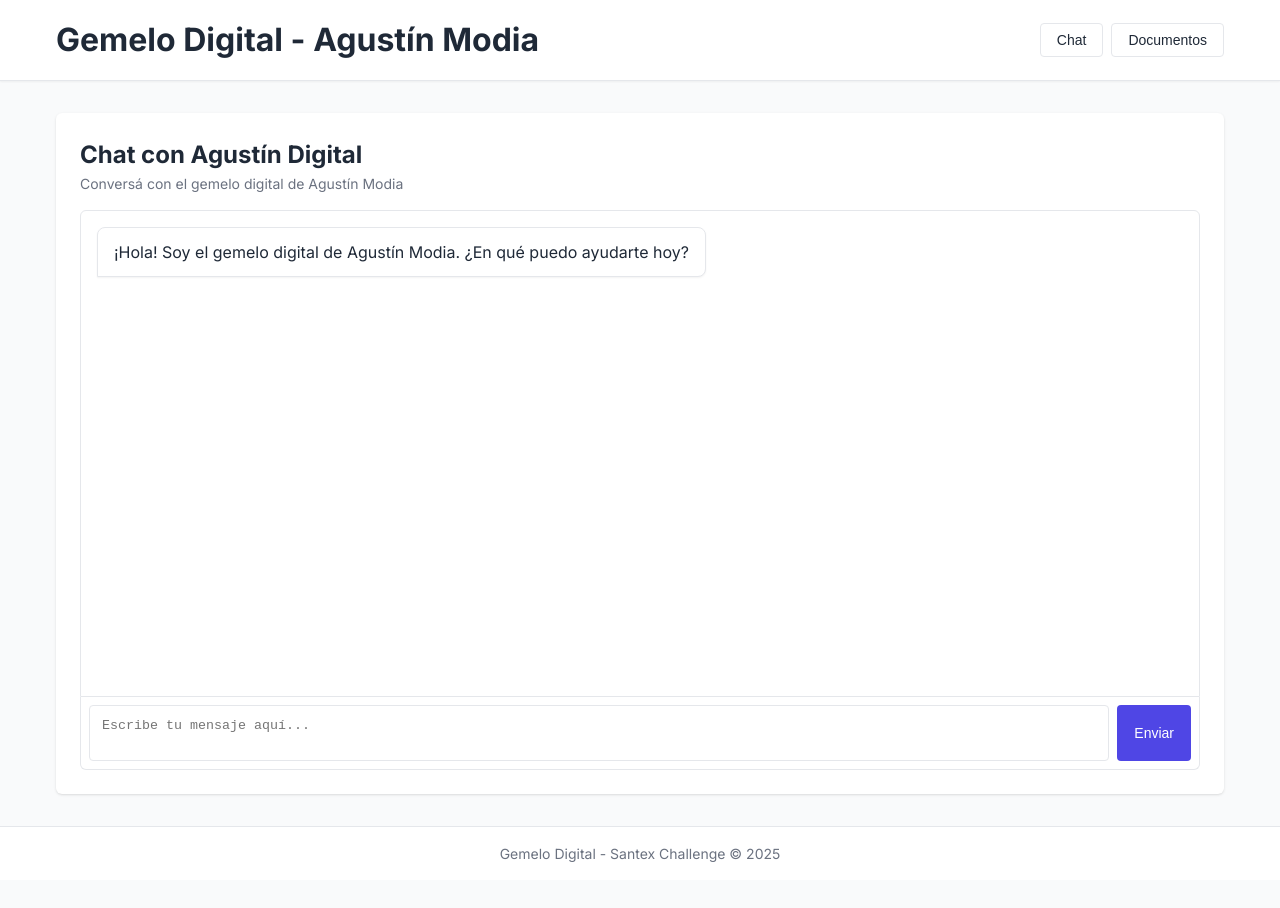
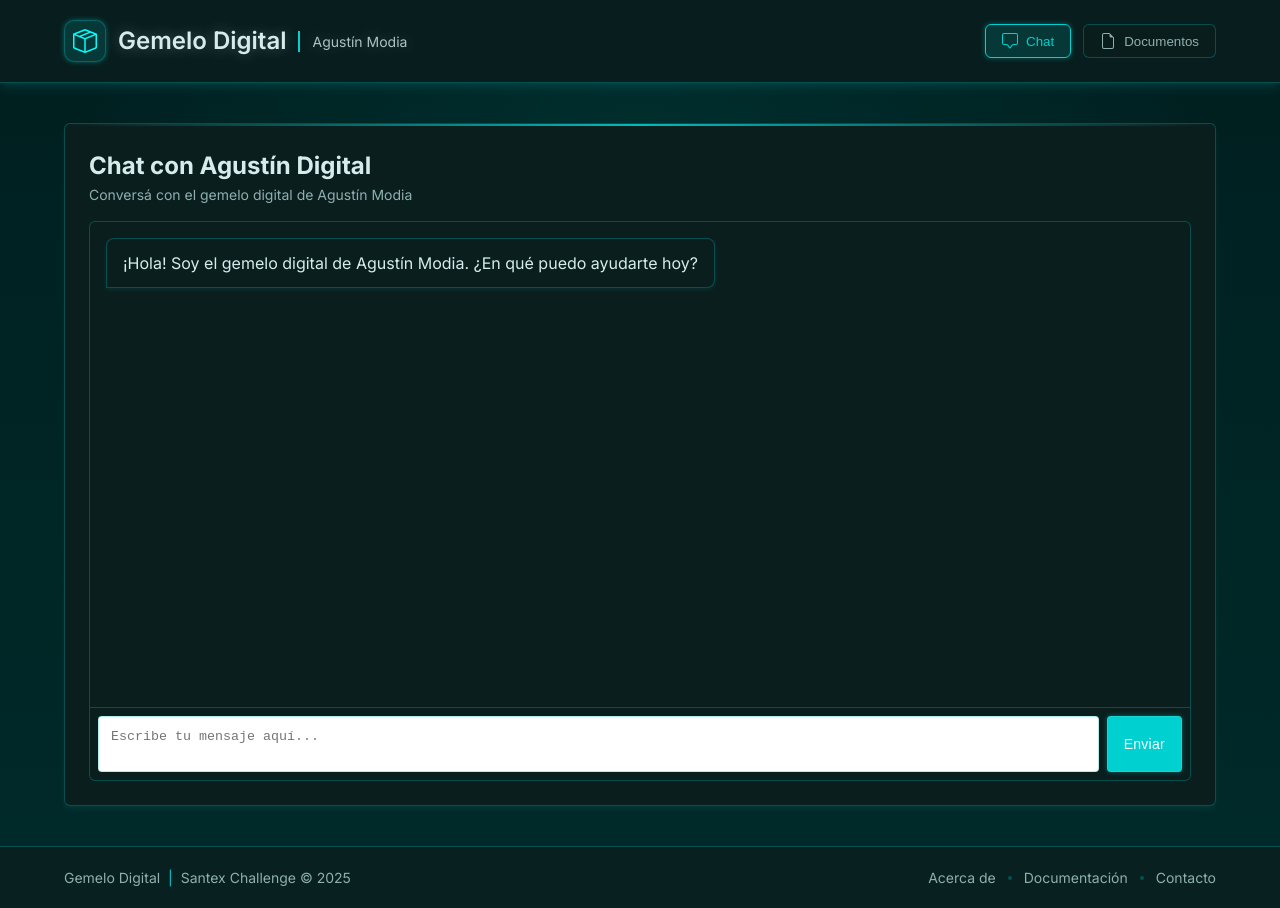
Before and after one commit to amodiavai/agustin-modia-santex-challenge, a Vue app in the folder frontend/: page / in a window 1280 px wide. Before the commit the page ends 880 px from the top, so only its background shows below. Built offline with nearby package versions, Linux system fonts and the light colour scheme.

Commit message:
style: implement futuristic teal theme with enhanced UI components and animations

```diff
--- a/frontend/src/App.vue
+++ b/frontend/src/App.vue
@@ -2,13 +2,34 @@
   <div class="app">
     <header class="app-header">
       <div class="container app-header-content">
-        <h1>Gemelo Digital - Agustín Modia</h1>
-        <div>
-          <button class="button button-secondary" @click="activeTab = 'chat'" :class="{ 'button-primary': activeTab === 'chat' }">
-            Chat
+        <div class="app-brand">
+          <div class="app-logo">
+            <svg xmlns="http://www.w3.org/2000/svg" width="24" height="24" fill="currentColor" viewBox="0 0 16 16">
+              <path d="M8.186 1.113a.5.5 0 0 0-.372 0L1.846 3.5l2.404.961L10.404 2l-2.218-.887zm3.564 1.426L5.596 5 8 5.961 14.154 3.5l-2.404-.961zm3.25 1.7-6.5 2.6v7.922l6.5-2.6V4.24zM7.5 14.762V6.838L1 4.239v7.923l6.5 2.6zM7.443.184a1.5 1.5 0 0 1 1.114 0l7.129 2.852A.5.5 0 0 1 16 3.5v8.662a1 1 0 0 1-.629.928l-7.185 2.874a.5.5 0 0 1-.372 0L.63 13.09a1 1 0 0 1-.63-.928V3.5a.5.5 0 0 1 .314-.464L7.443.184z"/>
+            </svg>
+          </div>
+          <h1>Gemelo Digital <span class="author-tag">Agustín Modia</span></h1>
+        </div>
+        <div class="nav-controls">
+          <button
+            class="nav-button"
+            @click="activeTab = 'chat'"
+            :class="{ 'nav-button-active': activeTab === 'chat' }"
+          >
+            <svg xmlns="http://www.w3.org/2000/svg" width="16" height="16" fill="currentColor" viewBox="0 0 16 16">
+              <path d="M14 1a1 1 0 0 1 1 1v8a1 1 0 0 1-1 1h-2.5a2 2 0 0 0-1.6.8L8 14.333 6.1 11.8a2 2 0 0 0-1.6-.8H2a1 1 0 0 1-1-1V2a1 1 0 0 1 1-1h12zM2 0a2 2 0 0 0-2 2v8a2 2 0 0 0 2 2h2.5a1 1 0 0 1 .8.4l1.9 2.533a1 1 0 0 0 1.6 0l1.9-2.533a1 1 0 0 1 .8-.4H14a2 2 0 0 0 2-2V2a2 2 0 0 0-2-2H2z"/>
+            </svg>
+            <span>Chat</span>
           </button>
-          <button class="button button-secondary ml-2" @click="activeTab = 'documents'" :class="{ 'button-primary': activeTab === 'documents' }">
-            Documentos
+          <button
+            class="nav-button"
+            @click="activeTab = 'documents'"
+            :class="{ 'nav-button-active': activeTab === 'documents' }"
+          >
+            <svg xmlns="http://www.w3.org/2000/svg" width="16" height="16" fill="currentColor" viewBox="0 0 16 16">
+              <path d="M14 4.5V14a2 2 0 0 1-2 2H4a2 2 0 0 1-2-2V2a2 2 0 0 1 2-2h5.5L14 4.5zm-3 0A1.5 1.5 0 0 1 9.5 3V1H4a1 1 0 0 0-1 1v12a1 1 0 0 0 1 1h8a1 1 0 0 0 1-1V4.5h-2z"/>
+            </svg>
+            <span>Documentos</span>
           </button>
         </div>
       </div>
@@ -29,7 +50,16 @@
 
     <footer class="app-footer">
       <div class="container">
-        <p>Gemelo Digital - Santex Challenge © {{ new Date().getFullYear() }}</p>
+        <div class="footer-content">
+          <p class="copyright">Gemelo Digital <span class="accent-text">|</span> Santex Challenge © {{ new Date().getFullYear() }}</p>
+          <div class="footer-links">
+            <a href="#" class="footer-link">Acerca de</a>
+            <span class="footer-separator"></span>
+            <a href="#" class="footer-link">Documentación</a>
+            <span class="footer-separator"></span>
+            <a href="#" class="footer-link">Contacto</a>
+          </div>
+        </div>
       </div>
     </footer>
   </div>
@@ -61,9 +91,122 @@ export default {
 }
 </script>
 
-<style>
+<style scoped>
 /* Estilos específicos de componente */
 .ml-2 {
   margin-left: 0.5rem;
 }
+
+.app-brand {
+  display: flex;
+  align-items: center;
+  gap: 0.75rem;
+}
+
+.app-logo {
+  display: flex;
+  align-items: center;
+  justify-content: center;
+  background-color: rgba(0, 208, 208, 0.15);
+  color: var(--color-accent);
+  border-radius: 10px;
+  width: 42px;
+  height: 42px;
+  padding: 8px;
+  box-shadow: var(--glow-sm);
+  border: 1px solid rgba(0, 208, 208, 0.3);
+}
+
+.author-tag {
+  font-size: 0.875rem;
+  font-weight: 400;
+  opacity: 0.8;
+  border-left: 2px solid var(--color-accent);
+  padding-left: 0.75rem;
+  margin-left: 0.75rem;
+}
+
+.app-header h1 {
+  font-size: 1.5rem;
+  font-weight: 600;
+  display: flex;
+  align-items: center;
+  color: var(--color-text);
+  text-shadow: 0 0 15px rgba(214, 236, 236, 0.3);
+}
+
+.nav-controls {
+  display: flex;
+  gap: 0.75rem;
+}
+
+.nav-button {
+  display: flex;
+  align-items: center;
+  gap: 0.5rem;
+  background-color: rgba(10, 30, 30, 0.6);
+  color: var(--color-text-light);
+  border: 1px solid var(--color-border);
+  border-radius: var(--radius-md);
+  padding: 0.5rem 1rem;
+  font-weight: 500;
+  cursor: pointer;
+  transition: all var(--transition);
+}
+
+.nav-button:hover {
+  background-color: rgba(0, 191, 191, 0.1);
+  color: var(--color-text);
+  border-color: var(--color-secondary);
+}
+
+.nav-button-active {
+  background-color: rgba(0, 208, 208, 0.15);
+  color: var(--color-primary);
+  border-color: var(--color-primary);
+  box-shadow: var(--glow-sm);
+}
+
+.footer-content {
+  display: flex;
+  justify-content: space-between;
+  align-items: center;
+  flex-wrap: wrap;
+  gap: 1rem;
+}
+
+.copyright {
+  font-size: 0.875rem;
+}
+
+.accent-text {
+  color: var(--color-primary);
+  margin: 0 0.25rem;
+}
+
+.footer-links {
+  display: flex;
+  align-items: center;
+  gap: 0.75rem;
+}
+
+.footer-link {
+  color: var(--color-text-light);
+  text-decoration: none;
+  font-size: 0.875rem;
+  transition: color 0.2s ease;
+}
+
+.footer-link:hover {
+  color: var(--color-primary);
+  text-decoration: none;
+}
+
+.footer-separator {
+  display: inline-block;
+  width: 4px;
+  height: 4px;
+  border-radius: 50%;
+  background-color: var(--color-border);
+}
 </style>
--- a/frontend/src/assets/main.css
+++ b/frontend/src/assets/main.css
@@ -1,24 +1,41 @@
 :root {
-  --color-primary: #4f46e5;
-  --color-primary-light: #6366f1;
-  --color-secondary: #8b5cf6;
-  --color-background: #f9fafb;
-  --color-surface: #ffffff;
-  --color-text: #1f2937;
-  --color-text-light: #6b7280;
-  --color-border: #e5e7eb;
-  --color-success: #10b981;
-  --color-warning: #f59e0b;
-  --color-error: #ef4444;
-  --shadow-sm: 0 1px 2px 0 rgba(0, 0, 0, 0.05);
-  --shadow: 0 1px 3px 0 rgba(0, 0, 0, 0.1), 0 1px 2px -1px rgba(0, 0, 0, 0.1);
-  --shadow-md: 0 4px 6px -1px rgba(0, 0, 0, 0.1), 0 2px 4px -2px rgba(0, 0, 0, 0.1);
-  --shadow-lg: 0 10px 15px -3px rgba(0, 0, 0, 0.1), 0 4px 6px -4px rgba(0, 0, 0, 0.1);
+  /* Futuristic teal theme */
+  --color-primary: #00D0D0; /* Botones principales */
+  --color-primary-light: #1CE6E6; /* Hover para botones */
+  --color-secondary: #00BFBF; /* Elementos de interfaz secundarios */
+  --color-accent: #00FFFF; /* Elementos de resaltado */
+
+  /* Fondos y superficies */
+  --color-background: #001F1F; /* Fondo principal oscuro */
+  --color-background-gradient: linear-gradient(to bottom, #001f1f, #002A2A); /* Gradiente de fondo */
+  --color-surface: #0A1E1E; /* Fondo de tarjetas */
+
+  /* Texto */
+  --color-text: #D6ECEC; /* Texto principal */
+  --color-text-light: #8FAFAF; /* Texto secundario */
+
+  /* Elementos UI */
+  --color-border: rgba(0, 191, 191, 0.3); /* Bordes semi-transparentes */
+  --color-success: #00D0D0; /* Éxito */
+  --color-warning: #F3A712; /* Advertencia */
+  --color-error: #FF4545; /* Error */
+
+  /* Sombras con tinte cian */
+  --shadow-sm: 0 2px 4px 0 rgba(0, 208, 208, 0.1);
+  --shadow: 0 4px 6px -1px rgba(0, 191, 191, 0.1), 0 2px 4px -1px rgba(0, 191, 191, 0.06);
+  --shadow-md: 0 6px 10px -1px rgba(0, 191, 191, 0.12), 0 4px 6px -2px rgba(0, 191, 191, 0.08);
+  --shadow-lg: 0 10px 15px -3px rgba(0, 191, 191, 0.15), 0 4px 6px -2px rgba(0, 191, 191, 0.1);
+
+  /* Brillo interno para elementos UI */
+  --glow-sm: 0 0 5px rgba(0, 208, 208, 0.4);
+  --glow-md: 0 0 10px rgba(0, 208, 208, 0.5);
+
+  /* Bordes */
   --radius-sm: 0.125rem;
   --radius: 0.25rem;
   --radius-md: 0.375rem;
   --radius-lg: 0.5rem;
-  --transition: 150ms cubic-bezier(0.4, 0, 0.2, 1);
+  --transition: 200ms cubic-bezier(0.4, 0, 0.2, 1);
 }
 
 * {
@@ -28,65 +45,92 @@
 }
 
 body {
-  font-family: 'Inter', system-ui, -apple-system, BlinkMacSystemFont, 'Segoe UI', Roboto, 'Helvetica Neue', Arial, sans-serif;
-  background-color: var(--color-background);
+  font-family: 'Inter', 'SF Pro Display', system-ui, -apple-system, BlinkMacSystemFont, 'Segoe UI', Roboto, 'Helvetica Neue', Arial, sans-serif;
+  background: var(--color-background-gradient);
   color: var(--color-text);
   line-height: 1.5;
+  min-height: 100vh;
 }
 
 .container {
   width: 100%;
   max-width: 1200px;
   margin: 0 auto;
-  padding: 0 1rem;
+  padding: 0 1.5rem;
 }
 
 .card {
   background-color: var(--color-surface);
   border-radius: var(--radius-md);
+  border: 1px solid var(--color-border);
   box-shadow: var(--shadow);
   padding: 1.5rem;
+  backdrop-filter: blur(10px);
+  position: relative;
+  overflow: hidden;
+}
+
+.card::after {
+  content: '';
+  position: absolute;
+  top: 0;
+  left: 0;
+  right: 0;
+  height: 2px;
+  background: linear-gradient(90deg, transparent, var(--color-accent), transparent);
+  opacity: 0.7;
 }
 
 .button {
   display: inline-flex;
   align-items: center;
   justify-content: center;
-  padding: 0.5rem 1rem;
+  padding: 0.5rem 1.25rem;
   font-weight: 500;
   font-size: 0.875rem;
   border-radius: var(--radius);
-  transition: background-color var(--transition), color var(--transition), border-color var(--transition), box-shadow var(--transition);
+  transition: all var(--transition);
   cursor: pointer;
   border: 1px solid transparent;
+  position: relative;
+  letter-spacing: 0.02em;
+  overflow: hidden;
 }
 
 .button-primary {
   background-color: var(--color-primary);
   color: white;
+  box-shadow: var(--glow-sm);
+  border: 1px solid rgba(255, 255, 255, 0.1);
 }
 
 .button-primary:hover {
   background-color: var(--color-primary-light);
+  transform: translateY(-2px);
+  box-shadow: var(--glow-md);
 }
 
 .button-secondary {
-  background-color: transparent;
-  border-color: var(--color-border);
+  background-color: rgba(0, 191, 191, 0.1);
+  border: 1px solid var(--color-border);
   color: var(--color-text);
 }
 
 .button-secondary:hover {
-  background-color: var(--color-background);
+  background-color: rgba(0, 191, 191, 0.2);
+  border-color: var(--color-secondary);
+  box-shadow: var(--glow-sm);
 }
 
 .button-danger {
-  background-color: var(--color-error);
-  color: white;
+  background-color: rgba(255, 69, 69, 0.2);
+  color: var(--color-error);
+  border: 1px solid rgba(255, 69, 69, 0.3);
 }
 
 .button-danger:hover {
-  background-color: #dc2626;
+  background-color: rgba(255, 69, 69, 0.3);
+  box-shadow: 0 0 8px rgba(255, 69, 69, 0.4);
 }
 
 .button-icon {
@@ -148,10 +192,15 @@ body {
 
 /* Layout específico para el gemelo digital */
 .app-header {
-  padding: 1rem 0;
-  background-color: var(--color-surface);
+  padding: 1.25rem 0;
+  background-color: rgba(10, 30, 30, 0.8);
   border-bottom: 1px solid var(--color-border);
-  box-shadow: var(--shadow-sm);
+  box-shadow: var(--shadow-md);
+  backdrop-filter: blur(10px);
+  -webkit-backdrop-filter: blur(10px);
+  position: sticky;
+  top: 0;
+  z-index: 100;
 }
 
 .app-header-content {
@@ -161,17 +210,32 @@ body {
 }
 
 .app-main {
-  padding: 2rem 0;
-  min-height: calc(100vh - 64px - 60px);
+  padding: 2.5rem 0;
+  min-height: calc(100vh - 72px - 60px);
+  position: relative;
+}
+
+.app-main::before {
+  content: '';
+  position: absolute;
+  top: 0;
+  left: 0;
+  right: 0;
+  bottom: 0;
+  background: radial-gradient(circle at 50% 10%, rgba(0, 208, 208, 0.08), transparent 60%);
+  pointer-events: none;
+  z-index: -1;
 }
 
 .app-footer {
-  padding: 1rem 0;
-  background-color: var(--color-surface);
+  padding: 1.25rem 0;
+  background-color: rgba(10, 30, 30, 0.8);
   border-top: 1px solid var(--color-border);
   text-align: center;
   font-size: 0.875rem;
   color: var(--color-text-light);
+  backdrop-filter: blur(10px);
+  -webkit-backdrop-filter: blur(10px);
 }
 
 /* Estilos para componentes específicos */
```
